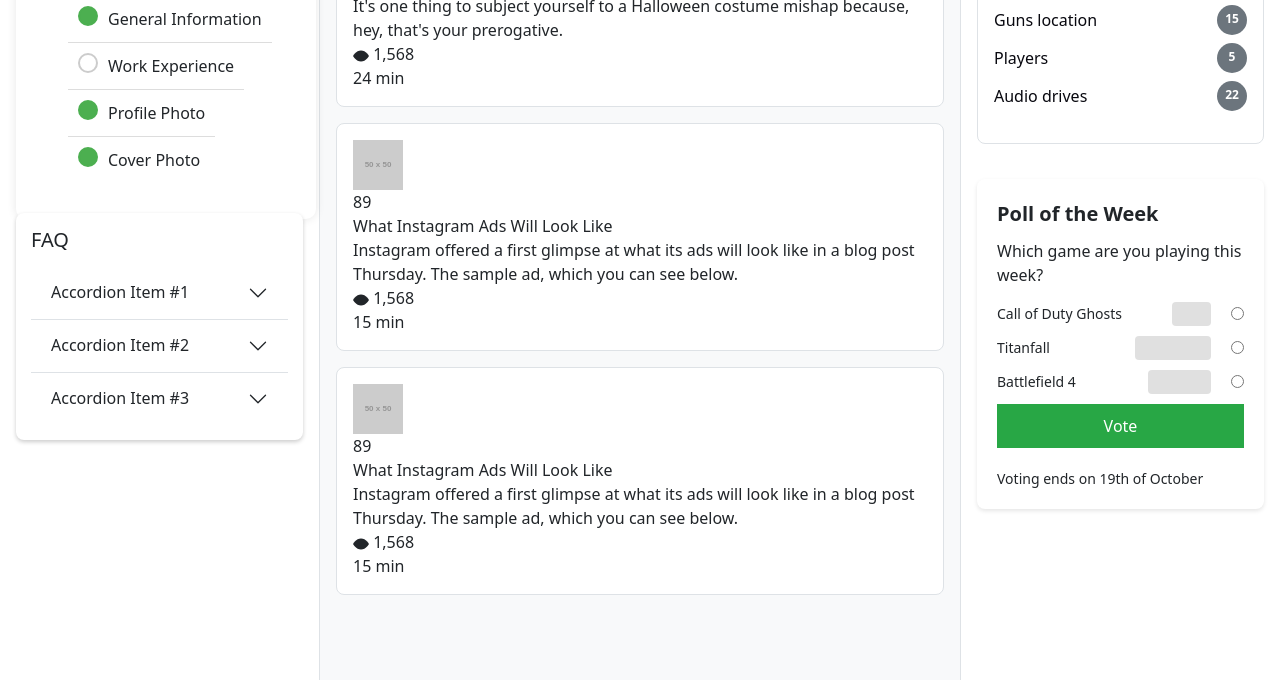
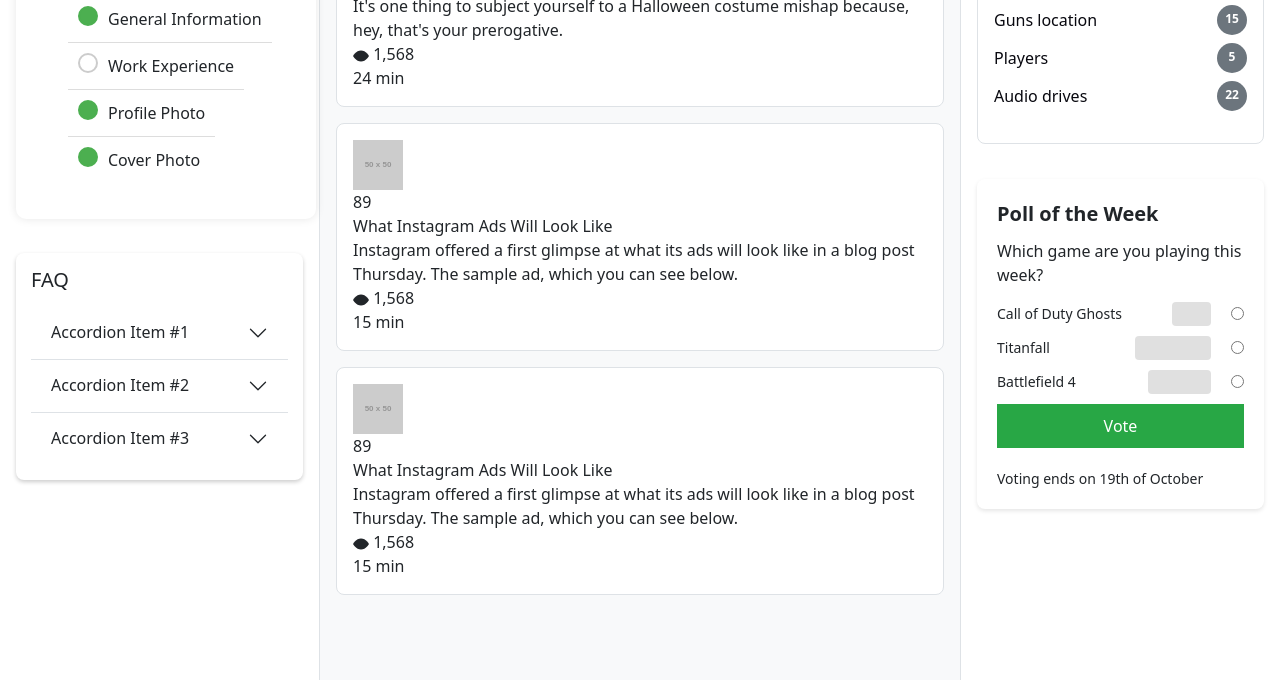
Before and after one commit to rathitani17/ForumTeamB, a plain HTML site: page TeamB/Index.html in a window 1280 px wide. Shown: the part 623-1303 px from the top of the page. Drawn offline with nearby package versions, Linux system fonts and the light colour scheme; placeholder pictures from the web are drawn by us; a script that the page names is missing.

Commit message:
Update Index.html

```diff
--- a/TeamB/Index.html
+++ b/TeamB/Index.html
@@ -112,7 +112,7 @@
       border-radius: 8px;
       box-shadow: 0 2px 4px rgba(0, 0, 0, 0.2);
       margin-bottom: 20px;
-      margin-top: -3.5rem;
+      margin-top: -1rem;
     }
 
     .faq-title {
```
